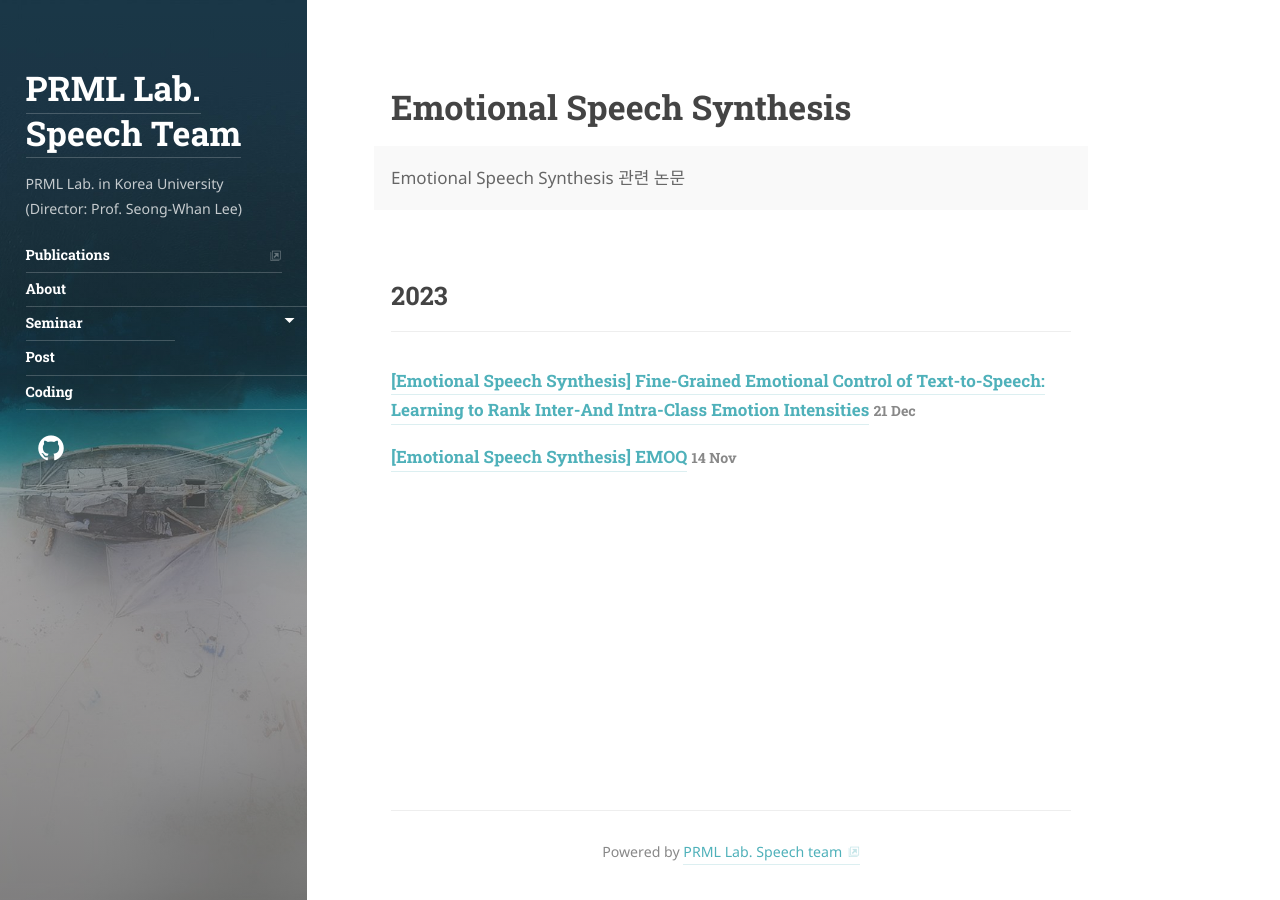
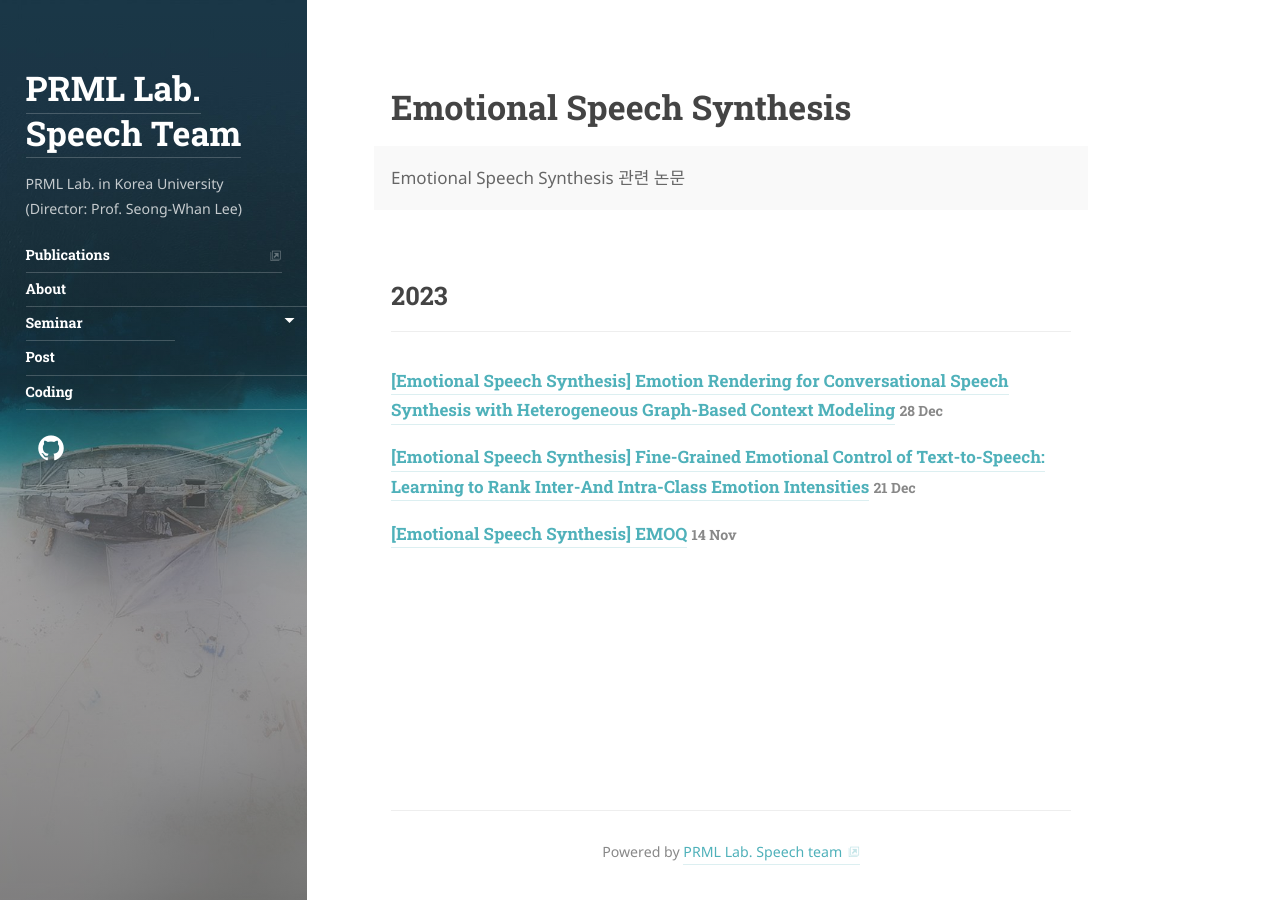
Before and after one commit to speech-team-korea/speech-team-korea.github.io, a Jekyll site: the page built from _featured_tags/emotional_speech_synthesis.md, in a window 1280 px wide. Built offline with Jekyll 4.4.1, drawn with Linux system fonts in a browser that asks for light colours; some web fonts are replaced.

Commit message:
1228_ECCS_posting_revise_v1

```diff
--- a/_posts/emotional-speech-synthesis/2023-12-28-write-Emotion Rendering for Conversational Speech Synthesis with Heterogeneous Graph-Based Context Modeling.md
+++ b/_posts/emotional-speech-synthesis/2023-12-28-write-Emotion Rendering for Conversational Speech Synthesis with Heterogeneous Graph-Based Context Modeling.md
@@ -1,3 +1,14 @@
+---
+layout: post
+title: "[Emotional Speech Synthesis] Emotion Rendering for Conversational Speech Synthesis with Heterogeneous Graph-Based Context Modeling"
+description: >
+  Emotion Rendering for Conversational Speech Synthesis with Heterogeneous Graph-Based Context Modeling 논문 리뷰
+category: seminar
+tags: emotional-speech-synthesis
+author: jh_cha
+comments: true
+---
+
 # Emotion Rendering for Conversational Speech Synthesis with Heterogeneous Graph-Based Context Modeling
 
 - Liu Rui et al., "[Emotion Rendering for Conversational Speech Synthesis with Heterogeneous Graph-Based Context Modeling](https://arxiv.org/abs/2312.11947).”, *AAAI*, 2024
```
